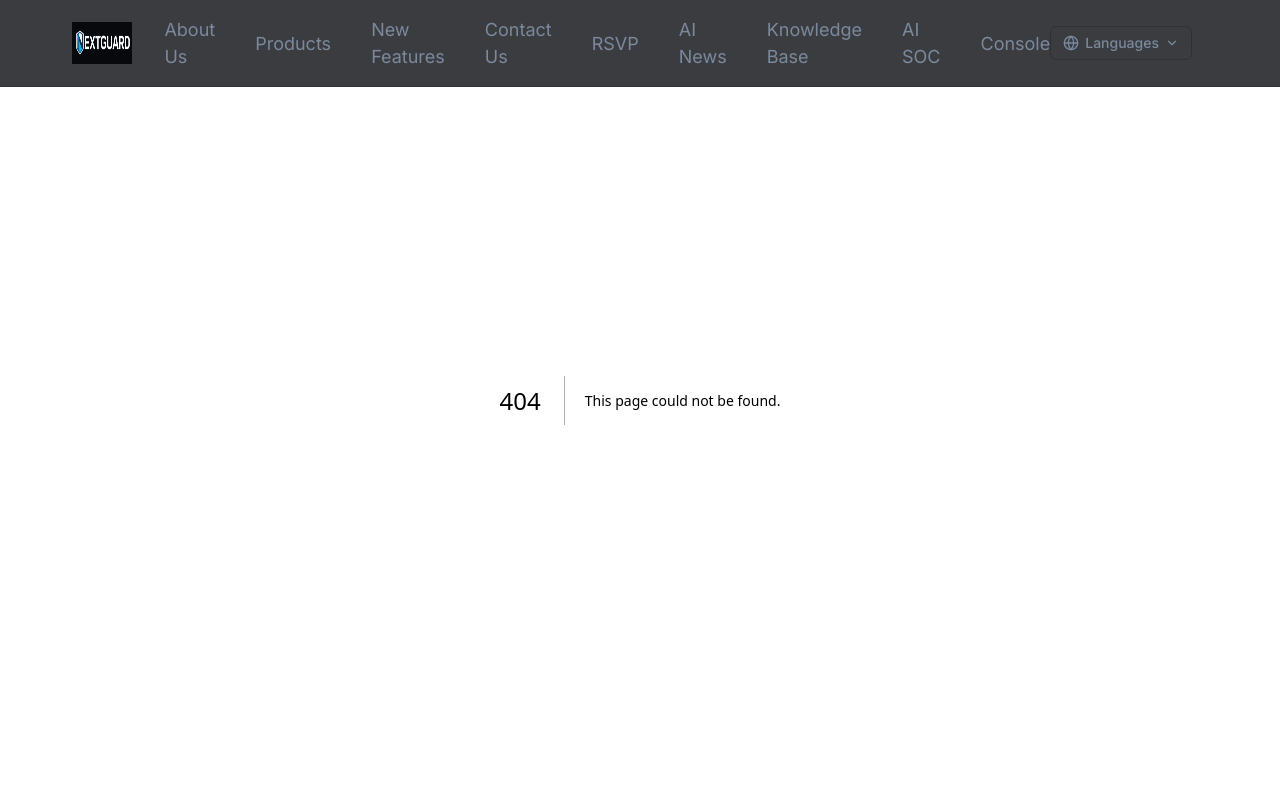
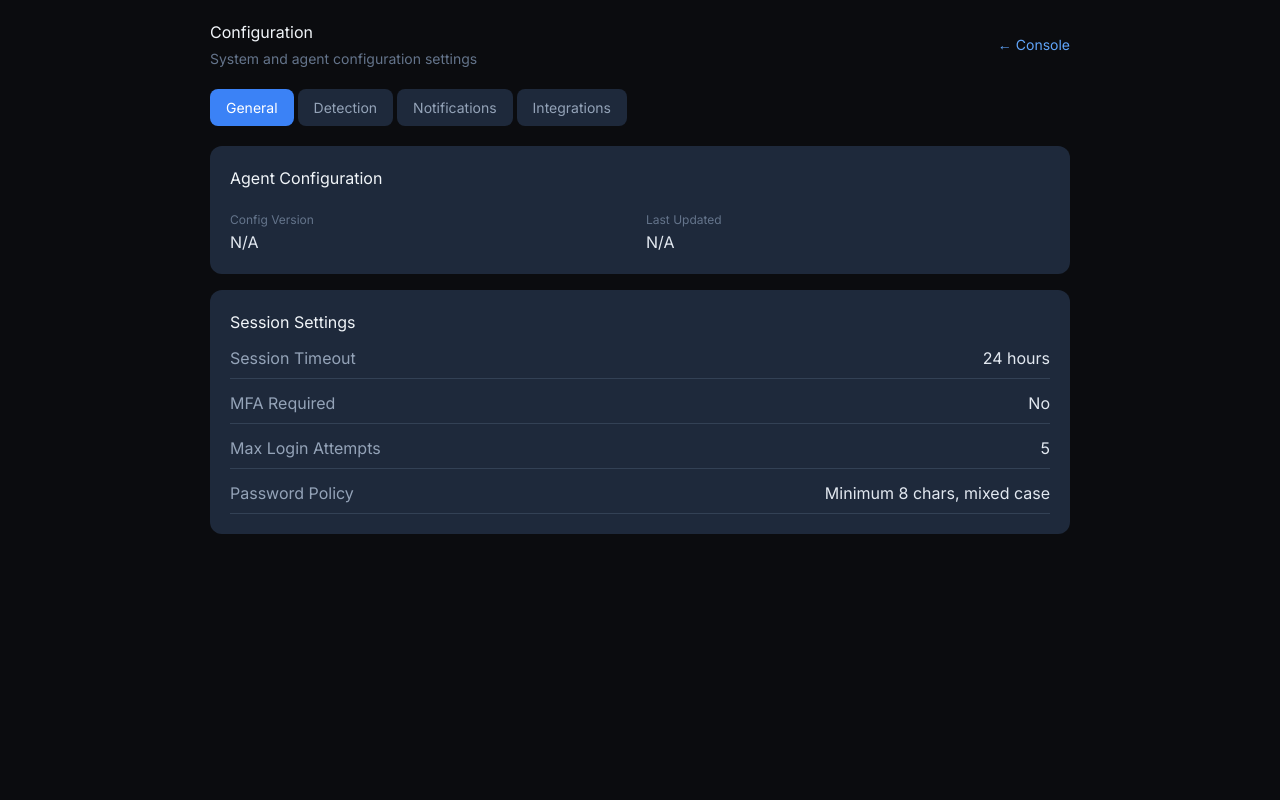
Before and after one commit to NextGuard-hk/nextguard-website, a Next.js app: page /console/settings in a window 1280 px wide. Before the commit this address had no page. Shown: the top 800 px of the page. Built offline with nearby package versions, Linux system fonts and the light colour scheme.

Commit message:
Add settings/configuration console page with tabs

```diff
--- /dev/null
+++ b/app/console/settings/page.tsx
@@ -0,0 +1,102 @@
+'use client'
+import { useState, useEffect } from 'react'
+import Link from 'next/link'
+
+export default function SettingsPage() {
+  const [config, setConfig] = useState<any>(null)
+  const [loading, setLoading] = useState(true)
+  const [activeTab, setActiveTab] = useState('general')
+
+  useEffect(() => {
+    fetch('/api/v1/agent-config').then(r => r.json()).then(d => {
+      setConfig(d)
+      setLoading(false)
+    }).catch(() => setLoading(false))
+  }, [])
+
+  const card = { background: '#1e293b', borderRadius: 12, padding: 20, marginBottom: 16 }
+  const tabs = ['general', 'detection', 'notifications', 'integrations']
+
+  return (
+    <div style={{ padding: 20, maxWidth: 900, margin: '0 auto' }}>
+      <div style={{ display: 'flex', justifyContent: 'space-between', alignItems: 'center', marginBottom: 20 }}>
+        <div><h1 style={{ color: '#f1f5f9', margin: 0 }}>Configuration</h1><p style={{ color: '#64748b', margin: '4px 0 0', fontSize: 14 }}>System and agent configuration settings</p></div>
+        <Link href="/console" style={{ color: '#60a5fa', fontSize: 14, textDecoration: 'none' }}>&larr; Console</Link>
+      </div>
+      <div style={{ display: 'flex', gap: 4, marginBottom: 20, flexWrap: 'wrap' }}>
+        {tabs.map(t => (
+          <button key={t} onClick={() => setActiveTab(t)} style={{ background: activeTab === t ? '#3b82f6' : '#1e293b', color: activeTab === t ? '#fff' : '#94a3b8', border: 'none', borderRadius: 8, padding: '8px 16px', cursor: 'pointer', fontSize: 14, textTransform: 'capitalize' }}>{t}</button>
+        ))}
+      </div>
+
+      {activeTab === 'general' && (
+        <div>
+          <div style={card}>
+            <h3 style={{ color: '#f1f5f9', margin: '0 0 16px' }}>Agent Configuration</h3>
+            {loading ? <p style={{ color: '#64748b' }}>Loading...</p> : config ? (
+              <div style={{ display: 'grid', gridTemplateColumns: '1fr 1fr', gap: 12 }}>
+                <div><span style={{ color: '#64748b', fontSize: 12 }}>Config Version</span><br/><span style={{ color: '#e2e8f0' }}>{config.configVersion || 'N/A'}</span></div>
+                <div><span style={{ color: '#64748b', fontSize: 12 }}>Last Updated</span><br/><span style={{ color: '#e2e8f0' }}>{config.lastUpdated ? new Date(config.lastUpdated).toLocaleString() : 'N/A'}</span></div>
+              </div>
+            ) : <p style={{ color: '#64748b' }}>Unable to load config</p>}
+          </div>
+          <div style={card}>
+            <h3 style={{ color: '#f1f5f9', margin: '0 0 12px' }}>Session Settings</h3>
+            <div style={{ display: 'grid', gap: 12 }}>
+              {[['Session Timeout', '24 hours'], ['MFA Required', 'No'], ['Max Login Attempts', '5'], ['Password Policy', 'Minimum 8 chars, mixed case']].map(([label, val], i) => (
+                <div key={i} style={{ display: 'flex', justifyContent: 'space-between', borderBottom: '1px solid #334155', paddingBottom: 8 }}>
+                  <span style={{ color: '#94a3b8' }}>{label}</span><span style={{ color: '#e2e8f0' }}>{val}</span>
+                </div>
+              ))}
+            </div>
+          </div>
+        </div>
+      )}
+
+      {activeTab === 'detection' && (
+        <div>
+          <div style={card}>
+            <h3 style={{ color: '#f1f5f9', margin: '0 0 12px' }}>Detection Engine</h3>
+            <div style={{ display: 'grid', gap: 12 }}>
+              {[['Detection Mode', 'Hybrid (Traditional + AI)'], ['AI Engine', 'Active'], ['Pattern Matching', 'Regex + Keyword'], ['Content Inspection', 'Deep content analysis enabled'], ['Fingerprinting', 'Document fingerprint matching'], ['OCR Detection', 'Image text extraction enabled']].map(([label, val], i) => (
+                <div key={i} style={{ display: 'flex', justifyContent: 'space-between', borderBottom: '1px solid #334155', paddingBottom: 8 }}>
+                  <span style={{ color: '#94a3b8' }}>{label}</span><span style={{ color: '#22c55e' }}>{val}</span>
+                </div>
+              ))}
+            </div>
+          </div>
+        </div>
+      )}
+
+      {activeTab === 'notifications' && (
+        <div>
+          <div style={card}>
+            <h3 style={{ color: '#f1f5f9', margin: '0 0 12px' }}>Alert Notifications</h3>
+            <div style={{ display: 'grid', gap: 12 }}>
+              {[['Email Alerts', 'Enabled - admin@company.com'], ['Slack Integration', 'Not configured'], ['Webhook URL', 'Not configured'], ['SMS Alerts', 'Disabled'], ['Critical Alert Escalation', 'Immediate notification']].map(([label, val], i) => (
+                <div key={i} style={{ display: 'flex', justifyContent: 'space-between', borderBottom: '1px solid #334155', paddingBottom: 8 }}>
+                  <span style={{ color: '#94a3b8' }}>{label}</span><span style={{ color: val.includes('Not') || val.includes('Disabled') ? '#64748b' : '#22c55e' }}>{val}</span>
+                </div>
+              ))}
+            </div>
+          </div>
+        </div>
+      )}
+
+      {activeTab === 'integrations' && (
+        <div>
+          <div style={card}>
+            <h3 style={{ color: '#f1f5f9', margin: '0 0 12px' }}>SIEM / External Integrations</h3>
+            <div style={{ display: 'grid', gap: 12 }}>
+              {[['Syslog Forwarding', 'Enabled (CEF format)'], ['SIEM Connector', 'Splunk / QRadar compatible'], ['REST API', 'Active - /api/v1/*'], ['LDAP/AD Sync', 'Not configured'], ['SAML SSO', 'Not configured'], ['Cloud Storage', 'Cloudflare R2 (forensic data)']].map(([label, val], i) => (
+                <div key={i} style={{ display: 'flex', justifyContent: 'space-between', borderBottom: '1px solid #334155', paddingBottom: 8 }}>
+                  <span style={{ color: '#94a3b8' }}>{label}</span><span style={{ color: val.includes('Not') ? '#64748b' : '#22c55e' }}>{val}</span>
+                </div>
+              ))}
+            </div>
+          </div>
+        </div>
+      )}
+    </div>
+  )
+}
```
